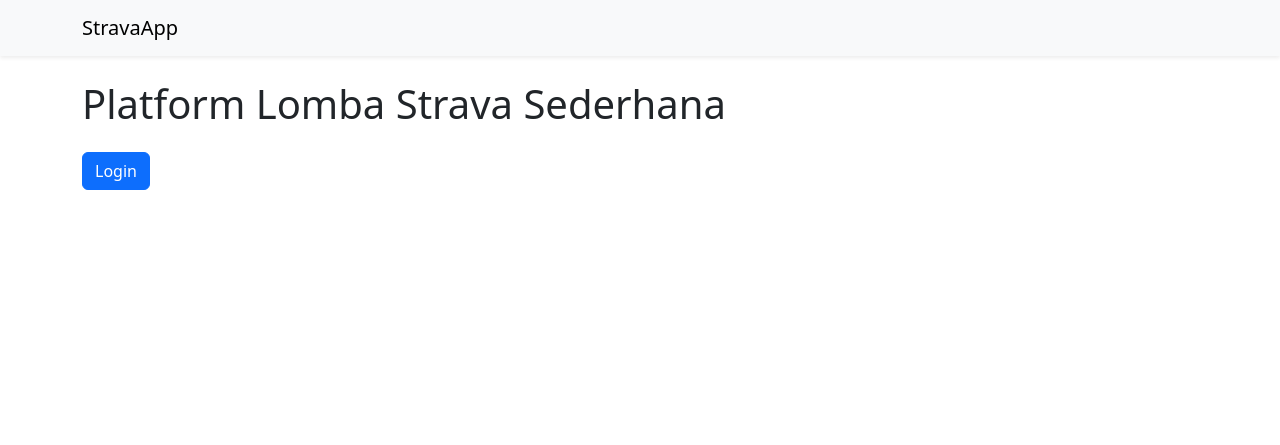
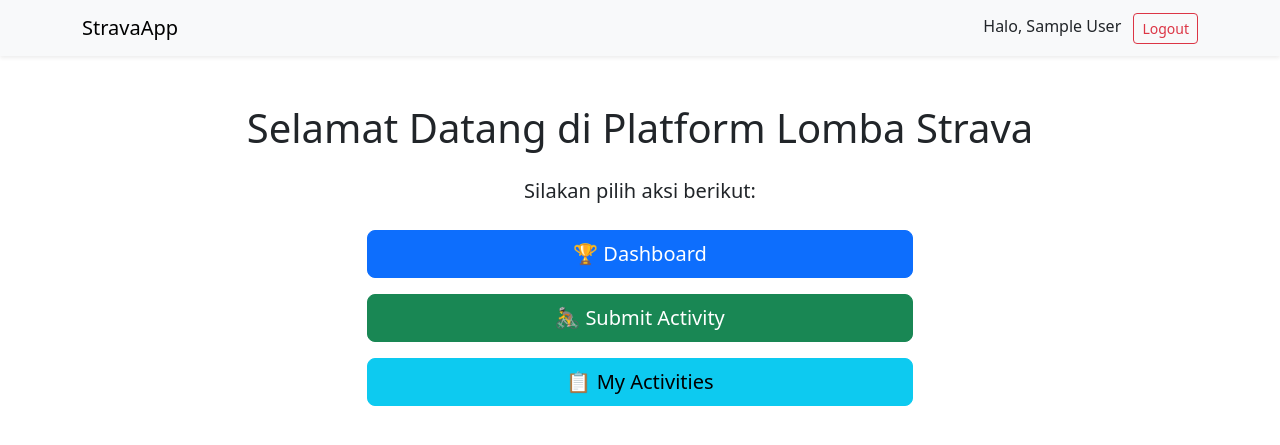
Before and after one commit to bostang/platform-lomba-strava-simpel, a Flask app: page / in a window 1280 px wide. Shown: the top 445 px of the page. Run offline with Flask 3, Linux system fonts and the light colour scheme; the visitor is signed in with stand-in values (Sample User, id 1).

Commit message:
+dashboard and better access control

```diff
--- a/app/__init__.py
+++ b/app/__init__.py
@@ -21,15 +21,24 @@ def create_app():
     migrate.init_app(app, db)
 
     login_manager.init_app(app)  # inisiasi login manager
-    login_manager.login_view = "auth.login"  # sesuaikan dengan endpoint login kamu
+    login_manager.login_view = "auth.login"  # supaya redirect ke /login saat belum login
 
-    # auth.py
+
+    # registrasi blueprint auth.py
     from app.views.auth import auth_bp
     app.register_blueprint(auth_bp)
 
     # activities.py
     from app.views.activities import activities_bp
     app.register_blueprint(activities_bp)
+
+    # dashboard.py
+    from app.views.dashboard import dashboard_bp
+    app.register_blueprint(dashboard_bp)
+
+    # home.py
+    from app.views.home import home_bp  # pastikan import ini ada
+    app.register_blueprint(home_bp)
 
     return app
 
--- a/app/templates/base.html
+++ b/app/templates/base.html
@@ -1,24 +1,39 @@
 <!DOCTYPE html>
 <html lang="en">
+
 <head>
     <meta charset="UTF-8">
     <title>{% block title %}Strava App{% endblock %}</title>
     <link href="https://cdn.jsdelivr.net/npm/bootstrap@5.3.3/dist/css/bootstrap.min.css" rel="stylesheet">
 </head>
+
 <body>
+    <!-- <nav class="navbar navbar-expand-lg navbar-light bg-light shadow-sm">
+        <div class="container">
+            <a class="navbar-brand" href="#">StravaApp</a>
+        </div>
+    </nav> -->
     <nav class="navbar navbar-expand-lg navbar-light bg-light shadow-sm">
         <div class="container">
-            <a class="navbar-brand" href="#">StravaApp</a>
+            <a class="navbar-brand" href="{{ url_for('home.index') }}">StravaApp</a>
+            <div class="ms-auto">
+                {% if current_user.is_authenticated %}
+                <span class="me-2">Halo, {{ current_user.full_name or 'Pengguna' }}</span>
+                <a href="{{ url_for('auth.logout') }}" class="btn btn-outline-danger btn-sm">Logout</a>
+                {% else %}
+                <a href="{{ url_for('auth.login') }}" class="btn btn-outline-primary btn-sm">Login dengan Strava</a>
+                {% endif %}
+            </div>
         </div>
     </nav>
 
     <main class="container mt-4">
         {% with messages = get_flashed_messages() %}
-            {% if messages %}
-                {% for msg in messages %}
-                    <div class="alert alert-info">{{ msg }}</div>
-                {% endfor %}
-            {% endif %}
+        {% if messages %}
+        {% for msg in messages %}
+        <div class="alert alert-info">{{ msg }}</div>
+        {% endfor %}
+        {% endif %}
         {% endwith %}
 
         {% block content %}{% endblock %}
@@ -26,4 +41,5 @@
 
     <script src="https://cdn.jsdelivr.net/npm/bootstrap@5.3.3/dist/js/bootstrap.bundle.min.js"></script>
 </body>
+
 </html>
--- a/app/templates/choose_activities.html
+++ b/app/templates/choose_activities.html
@@ -36,6 +36,6 @@
         </tbody>
 </table>
 
-<a class="btn btn-primary" href="{{ url_for('activities.my_activities') }}" role="button">My Activities</a>
+<!-- <a class="btn btn-primary" href="{{ url_for('activities.my_activities') }}" role="button">My Activities</a> -->
 
 {% endblock %}
--- /dev/null
+++ b/app/templates/index.html
@@ -0,0 +1,18 @@
+{% extends "base.html" %}
+
+{% block content %}
+<div class="container mt-5">
+  <div class="text-center">
+    <h1 class="mb-4">Selamat Datang di Platform Lomba Strava</h1>
+
+    {% if current_user.is_authenticated %}
+    <p class="lead">Silakan pilih aksi berikut:</p>
+    <div class="d-grid gap-3 col-6 mx-auto mt-4">
+      <a href="{{ url_for('dashboard.dashboard') }}" class="btn btn-primary btn-lg">🏆 Dashboard</a>
+      <a href="{{ url_for('activities.choose_activities') }}" class="btn btn-success btn-lg">🚴 Submit Activity</a>
+      <a href="{{ url_for('activities.my_activities') }}" class="btn btn-info btn-lg">📋 My Activities</a>
+    </div>
+    {% endif %}
+  </div>
+</div>
+{% endblock %}
--- a/app/templates/login.html
+++ b/app/templates/login.html
@@ -4,6 +4,5 @@
 
 {% block content %}
 <h1 class="mb-4">Platform Lomba Strava Sederhana</h2>
-<a class="btn btn-primary" href="{{ url_for('auth.login') }}" role="button">Login</a>
 
 {% endblock %}
--- a/app/templates/my_activities.html
+++ b/app/templates/my_activities.html
@@ -31,6 +31,6 @@
   <p>Belum ada aktivitas yang disubmit.</p>
 {% endif %}
 
-<a class="btn btn-primary" href="{{ url_for('activities.choose_activities') }}" role="button">Submit Activities</a>
+<!-- <a class="btn btn-primary" href="{{ url_for('activities.choose_activities') }}" role="button">Submit Activities</a> -->
 
 {% endblock %}
--- a/app/views/auth.py
+++ b/app/views/auth.py
@@ -7,13 +7,15 @@ from datetime import datetime
 
 from flask import Blueprint, redirect, request, session, url_for, render_template
 from stravalib.client import Client
+from flask_login import logout_user
+
 import os
 
 auth_bp = Blueprint('auth', __name__)
 
 @auth_bp.route('/')
 def login_page():
-    return render_template('login.html')
+    return render_template('index.html')
 
 @auth_bp.route('/login')
 def login():
@@ -25,6 +27,12 @@ def login():
         scope=['read', 'activity:read']
     )
     return redirect(auth_url)
+
+@auth_bp.route('/logout')
+def logout():
+    logout_user()
+    session.clear()
+    return redirect(url_for('auth.login_page'))
 
 @auth_bp.route('/authorize')
 def authorize():
```
Also changed, not shown: DEV_NOTE.md (+16 -1 lines), app/templates/dashboard.html (added, +41 -0 lines), app/views/dashboard.py (added, +44 -0 lines), app/views/home.py (added, +11 -0 lines).
